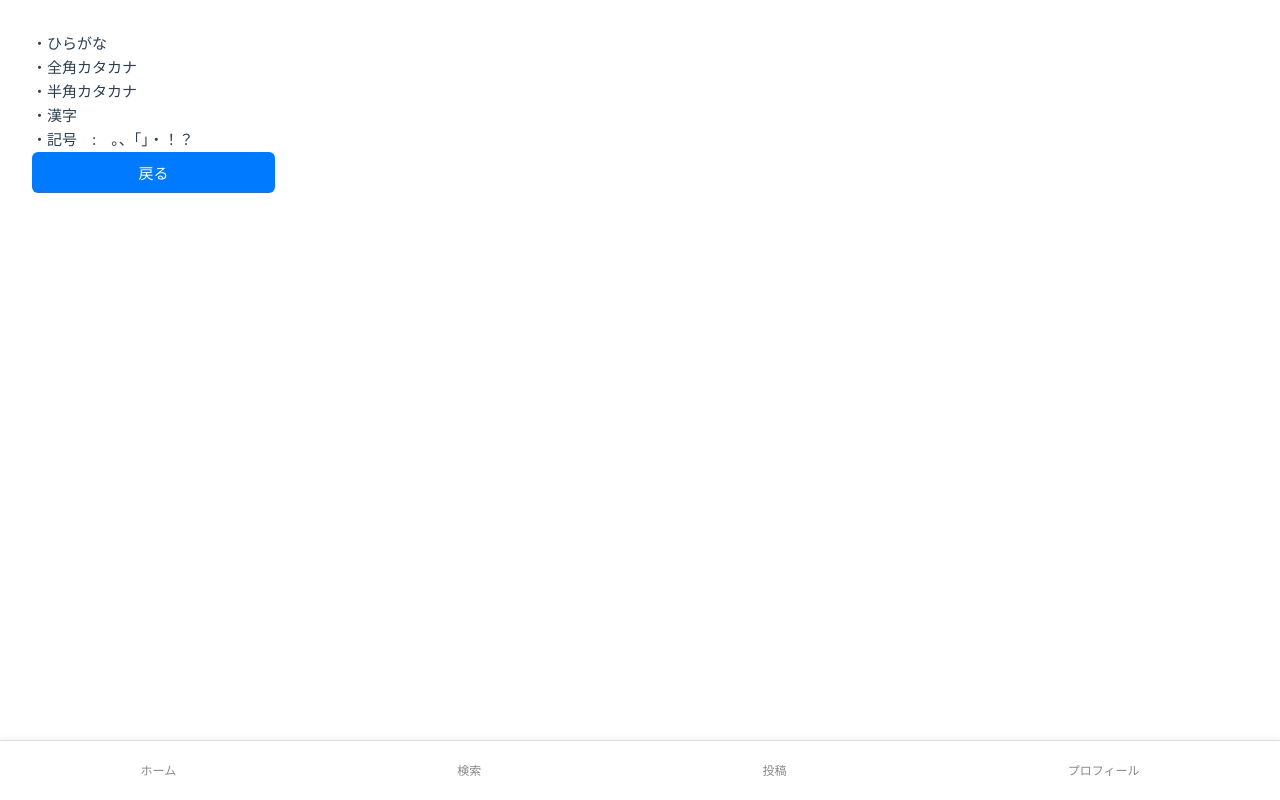
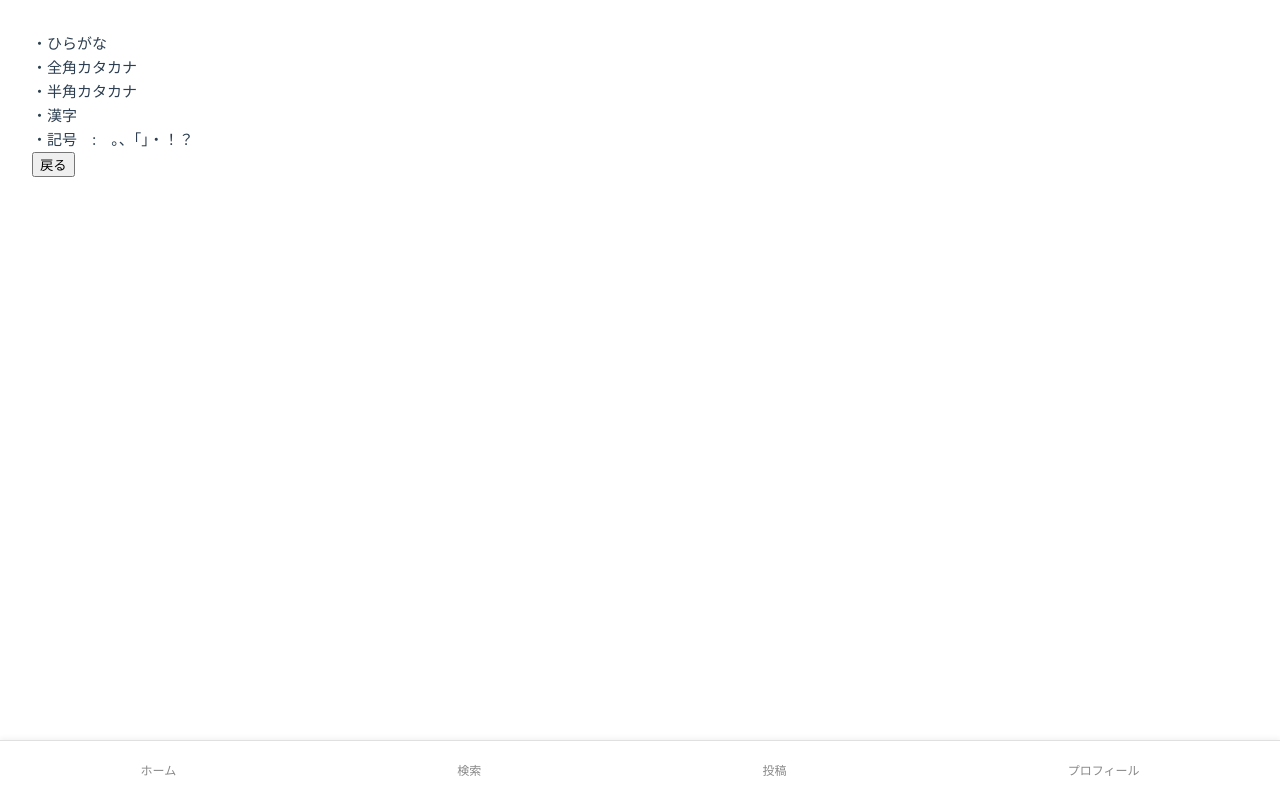
Before and after one commit to Shilomalu/senryu-app-public, a Vue app in the folder frontend/: page /post/description in a window 1280 px wide. Built offline with nearby package versions, Linux system fonts and the light colour scheme.

Commit message:
ミス修正

```diff
--- a/frontend/src/views/PostDescriptionView.vue
+++ b/frontend/src/views/PostDescriptionView.vue
@@ -12,19 +12,3 @@ const returnPost = () => {
   <p>・記号　:　。、「」・！？</p>
   <button @click="returnPost">戻る</button>
 </template>
-
-<style>
-button {
-  width: 20%;
-  padding: 10px;
-  font-size: 1em;
-  background-color: #007bff;
-  color: white;
-  border: none;
-  border-radius: 6px;
-  cursor: pointer;
-}
-button:hover {
-  background-color: #0056b3;
-}
-</style>
```
